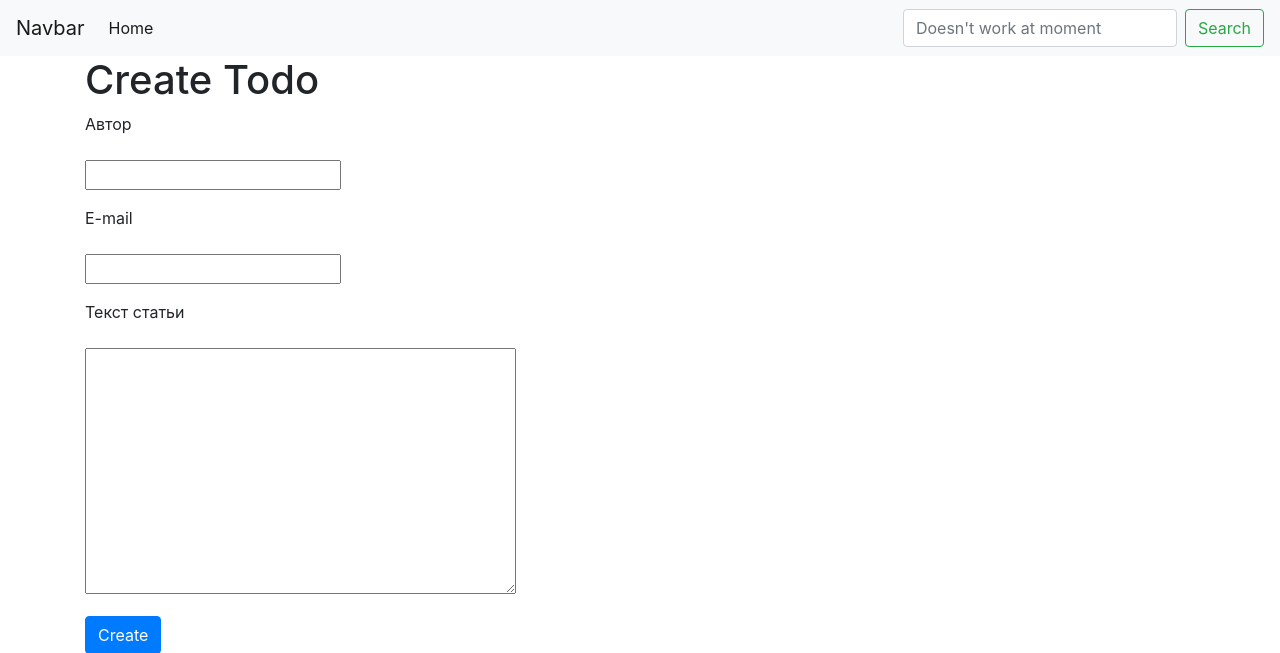
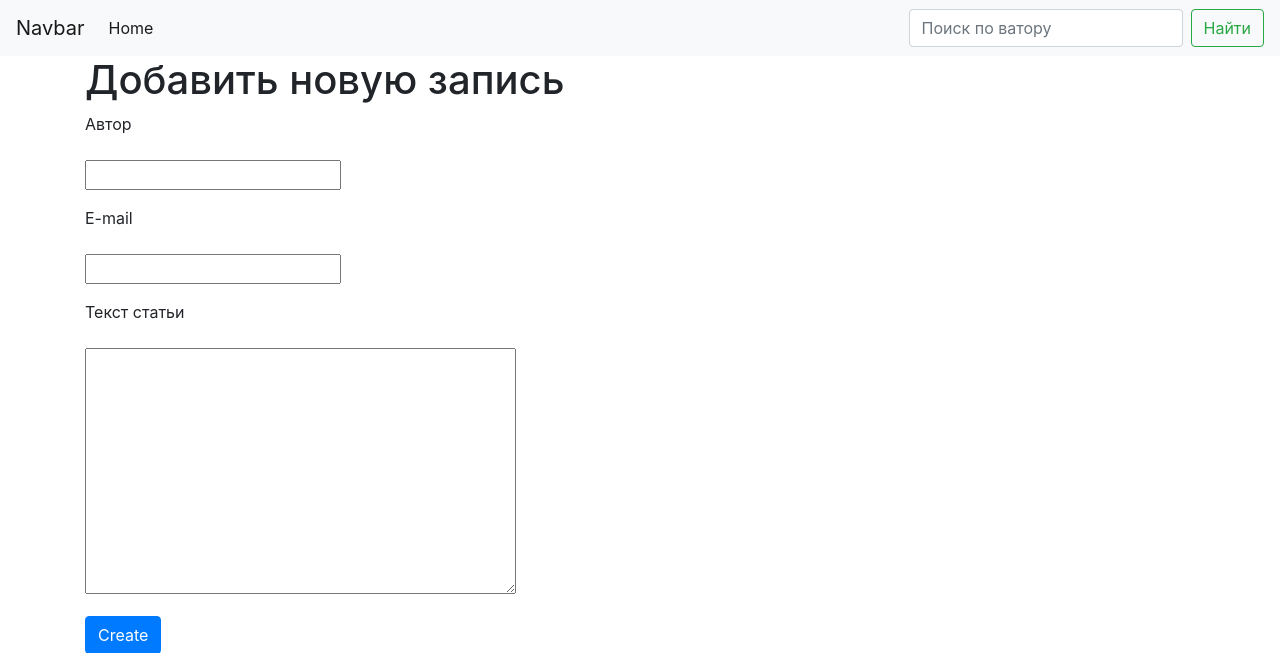
Before and after one commit to papagans/guestbook, a Django app: page /create/ in a window 1280 px wide. Shown: the top 653 px of the page. Run offline with Django 3.2, Linux system fonts and the light colour scheme; some libraries are stand-ins or nearby versions.

Commit message:
Добавил добавил поиск

```diff
--- a/source/main/urls.py
+++ b/source/main/urls.py
@@ -15,7 +15,7 @@ Including another URLconf
 """
 from django.contrib import admin
 from django.urls import path
-from webapp.views import book_index, book_create, book_update, book_delete
+from webapp.views import book_index, book_create, book_update, book_delete, book_search
 
 
 urlpatterns = [
@@ -24,4 +24,5 @@ urlpatterns = [
     path('create/', book_create, name='create'),
     path('update/<int:pk>/edit/', book_update, name='book_update'),
     path('delete/<int:pk>/delete/', book_delete, name='book_delete'),
+    path('search/', book_search, name='book_search'),
 ]
--- a/source/webapp/templates/base.html
+++ b/source/webapp/templates/base.html
@@ -24,10 +24,10 @@
       </li>
         {% block menu %}{% endblock %}
     </ul>
-    <form class="form-inline my-2 my-lg-0" method="post" action="/search/?pk={{ todo.pk }}">
-        {% csrf_token %}
-      <input class="form-control mr-sm-2" type="search"  name = "todo_id" placeholder="Doesn't work at moment">
-      <button class="btn btn-outline-success my-2 my-sm-0" type="submit">Search</button>
+    <form class="form-inline my-2 my-lg-0" method="GET" action="{% url 'book_search' %}">
+            {% csrf_token %}
+      <input class="form-control mr-sm-2" type="search"  name = "search" placeholder="Поиск по ватору">
+      <button class="btn btn-outline-success my-2 my-sm-0" type="submit">Найти</button>
     </form>
   </div>
 </nav>
--- a/source/webapp/templates/create.html
+++ b/source/webapp/templates/create.html
@@ -1,7 +1,7 @@
 {% extends "base.html" %}
-{% block title %}Create Todo{% endblock %}
+{% block title %}Добавить новую запись{% endblock %}
 {% block content %}
-   <h1>Create Todo</h1>
+   <h1>Добавить новую запись</h1>
    <form method="POST" action="{% url "create" %}">
        {% csrf_token %}
        {% include 'partial/book_form.html' with button_text='Create' %}
--- a/source/webapp/templates/delete.html
+++ b/source/webapp/templates/delete.html
@@ -1,7 +1,7 @@
 {% extends "base.html" %}
 {% block title %}Удалить запись{% endblock %}
 {% block content %}
-   <h1>Вs действительно хотите удалить запись "{{ book.author }}"?</h1>
+   <h1>Вы действительно хотите удалить запись "{{ book.author }}"?</h1>
    <form method="POST" action="{% url "book_delete" book.pk %}">
        {% csrf_token %}
        {% include 'partial/book_form.html' with button_text='YES' %}
--- a/source/webapp/templates/update.html
+++ b/source/webapp/templates/update.html
@@ -4,7 +4,7 @@
 {#<li><a href="{% url 'todo_view' todo.pk %}">View</a></li>#}
 {% endblock %}
 {% block content %}
-    <h1>Редактировать</h1>
+    <h1>Редактировать запись</h1>
     <form method="POST" action="{% url "book_update" book.pk %}">
         {% csrf_token %}
         {% include 'partial/book_form.html' with button_text="Update" %}
--- a/source/webapp/views.py
+++ b/source/webapp/views.py
@@ -7,7 +7,7 @@ from django.shortcuts import render, get_object_or_404, redirect
 
 
 def book_index(request, *args, **kwargs):
-    books = Book.objects.all()
+    books = Book.objects.exclude(status='blocked').order_by('-created_at')
     return render(request, 'index.html', context={
         'books': books
     })
@@ -52,4 +52,12 @@ def book_delete(request, pk):
     elif request.method == 'POST':
         book.delete()
         return redirect('book_index')
+
+
+def book_search(request):
+    search = request.GET.get('search')
+    books = Book.objects.filter(author__contains=search)
+    return render(request, 'search.html', context={
+        'books': books
+    })
 # Create your views here.
```
Also changed, not shown: source/webapp/templates/search.html (added, +20 -0 lines).
